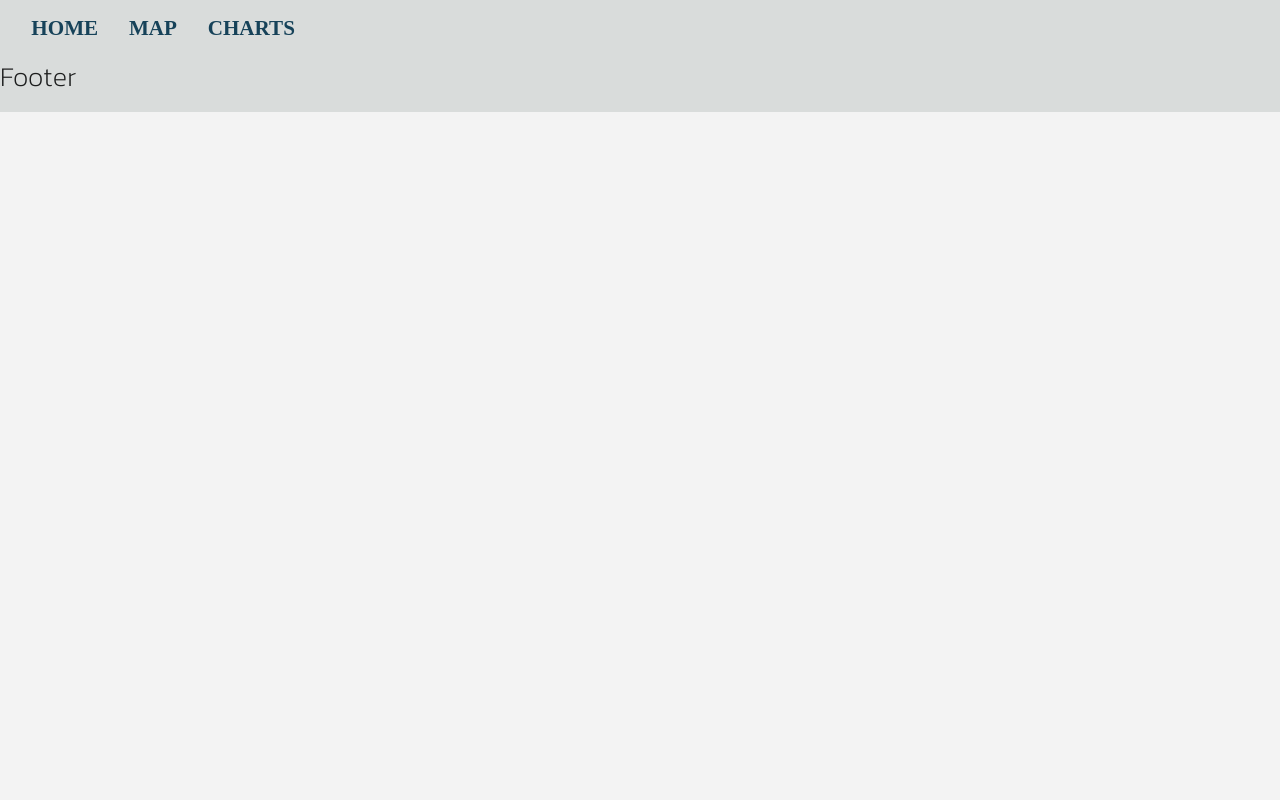
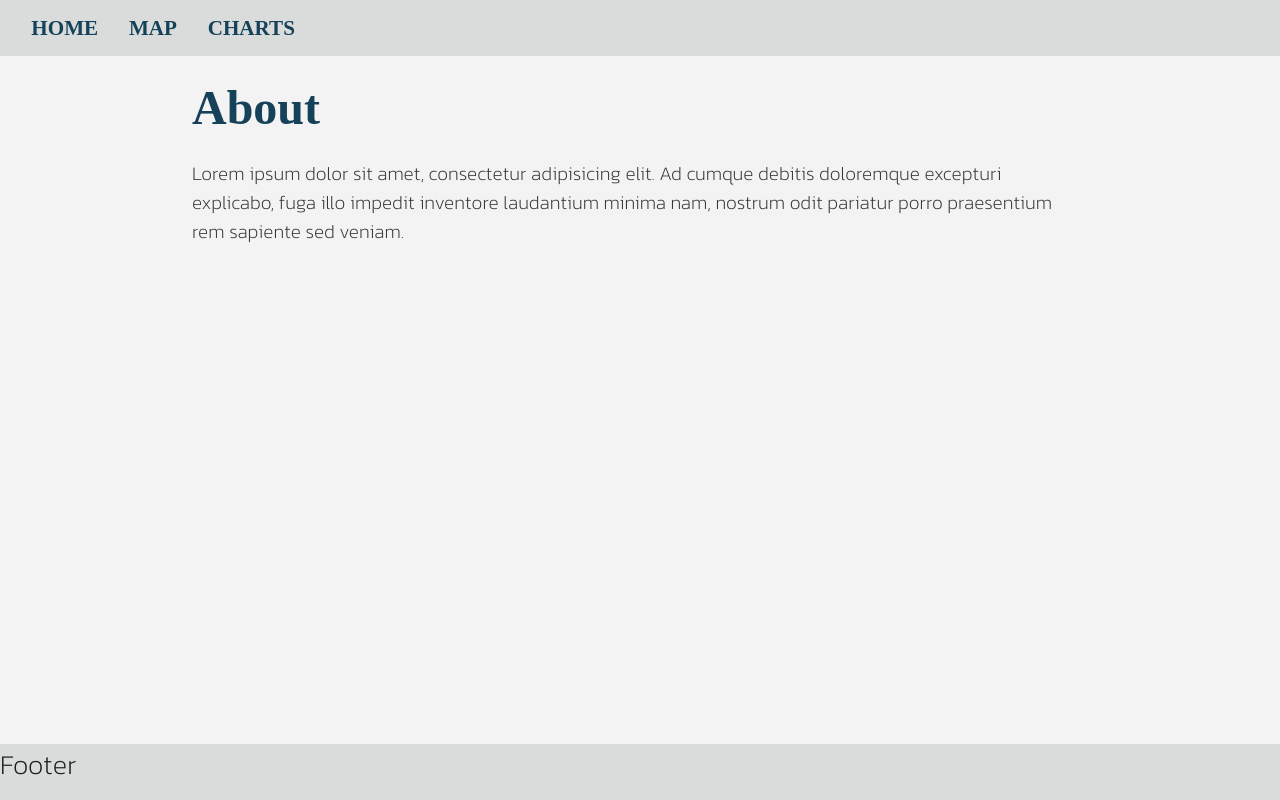
Before and after one commit to lc796/disaster-display, a React (Create React App) app: page / in a window 1280 px wide. Built offline with nearby package versions, Linux system fonts and the light colour scheme; a web font is replaced by a local one.

Commit message:
Add initial pages (map, stats, about) and slight refactoring

```diff
--- a/public/index.html
+++ b/public/index.html
@@ -24,9 +24,13 @@
       work correctly both with client-side routing and a non-root public URL.
       Learn how to configure a non-root public URL by running `npm run build`.
     -->
+
     <link rel="stylesheet" href="https://unpkg.com/leaflet@1.9.2/dist/leaflet.css"
           integrity="sha256-sA+zWATbFveLLNqWO2gtiw3HL/lh1giY/Inf1BJ0z14="
           crossorigin=""/>
+    <!--
+    Adds Leaflet (for the map functionality)
+    -->
 
     <title>DisasterDisplay</title>
   </head>
--- a/src/components/about/About.js
+++ b/src/components/about/About.js
@@ -1,8 +1,9 @@
 const About = () => {
     return (
-        <div className="About">
-
-        </div>
+        <main className="About">
+            <h1>About</h1>
+            <p>Lorem ipsum dolor sit amet, consectetur adipisicing elit. Ad cumque debitis doloremque excepturi explicabo, fuga illo impedit inventore laudantium minima nam, nostrum odit pariatur porro praesentium rem sapiente sed veniam.</p>
+        </main>
     )
 }
 
--- a/src/components/map/Map.js
+++ b/src/components/map/Map.js
@@ -3,7 +3,7 @@ import {MapContainer, Marker, Popup, TileLayer} from "react-leaflet";
 const Map = () => {
     return (
         <div className="Map">
-            <MapContainer center={[51.505, -0.09]} zoom={13} scrollWheelZoom={false}>
+            <MapContainer center={[51.505, -0.09]} zoom={4} scrollWheelZoom={true}>
                 <TileLayer
                     attribution='&copy; <a href="https://www.openstreetmap.org/copyright">OpenStreetMap</a> contributors'
                     url="https://{s}.tile.openstreetmap.org/{z}/{x}/{y}.png"
--- a/src/components/stats/Stats.js
+++ b/src/components/stats/Stats.js
@@ -1,7 +1,7 @@
 const Stats = () => {
     return (
         <div className="Stats">
-
+            <h1>Stats</h1>
         </div>
     )
 }
```
